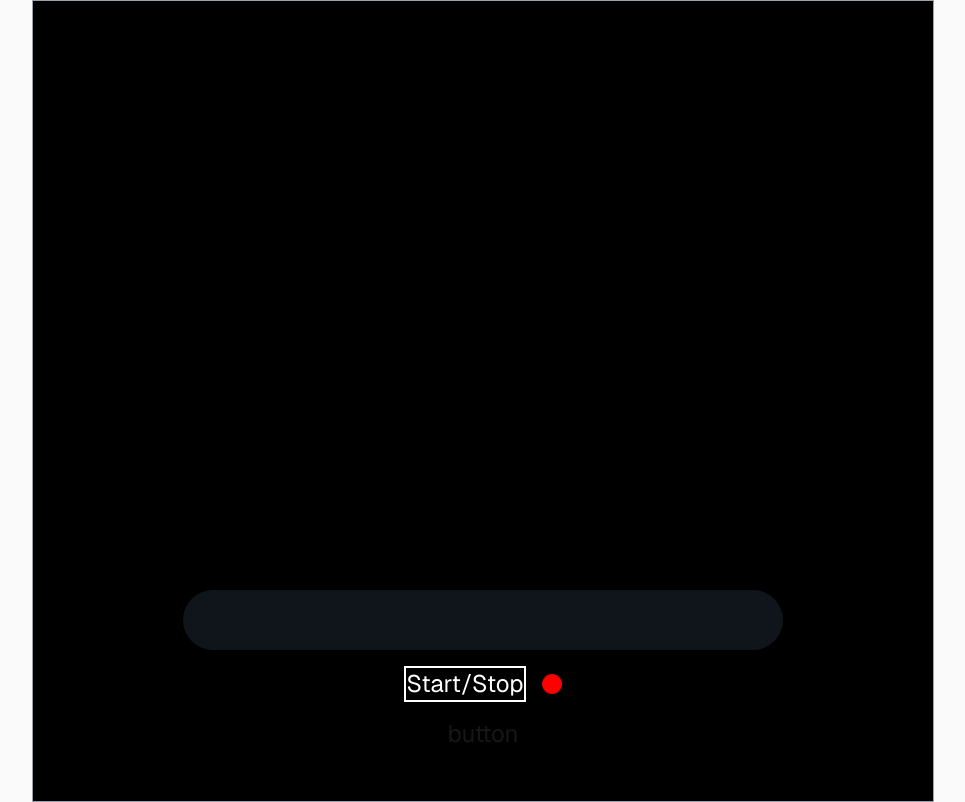
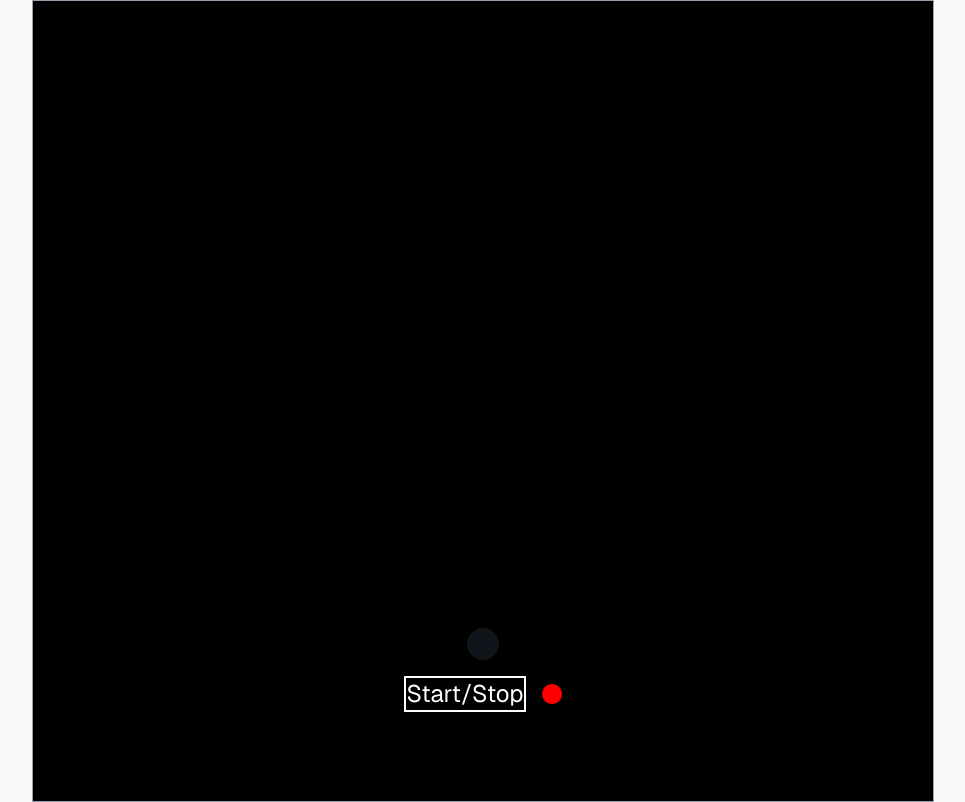
Before and after one commit to TheHighGroundWins/Sentiment-Aura, a Next.js app: page / in a window 1280 px wide. Shown: the whole page, without its empty margins (157-1122 px from the left). Built offline with nearby package versions, Linux system fonts and the light colour scheme.

Commit message:
removed debug button

```diff
--- a/app/components/KeywordsDisplay.tsx
+++ b/app/components/KeywordsDisplay.tsx
@@ -22,8 +22,7 @@ const KeywordsDisplay = ({keywords}: {keywords: String[]}) => {
 
 
   return (
-    <div ref={ref} style={{width:'600px', height:'60px', overflow: 'hidden'}} className={`flex gap-2 ${keywords.length > 0 ? "opacity-80":"opacity-0"} justify-center
-      [scrollbar-width:none] [&::-webkit-scrollbar]:hidden overflow-x-scroll scroll-smooth
+    <div className={`flex gap-2 ${keywords.length > 0 ? "opacity-80":"opacity-0"} justify-center
      backdrop-blur-xl rounded-full bg-[#33415566] p-4`} key={hashArray(keywords)}>
     {[...keywords].map((word, i) => (<h2 key={i} className='animate-FadeIn'
     style={{animationIterationCount: 1, animationFillMode: "both", animationDelay: `${i*0.05}s`, animationDuration: '2s'}}>{word}</h2>))}
--- a/app/components/UIOverlay.tsx
+++ b/app/components/UIOverlay.tsx
@@ -75,7 +75,6 @@ const UIOverlay = () => {
             <TranscriptDisplay transcript={transcript}/>
             <KeywordsDisplay keywords={keywordList}/>
             <Controls setTranscript={setTranscript}/>
-            <button onClick={callServer}>button</button>
         </div>
     </div>
   )
```
